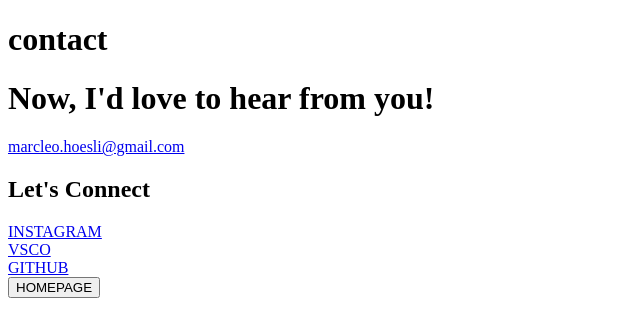
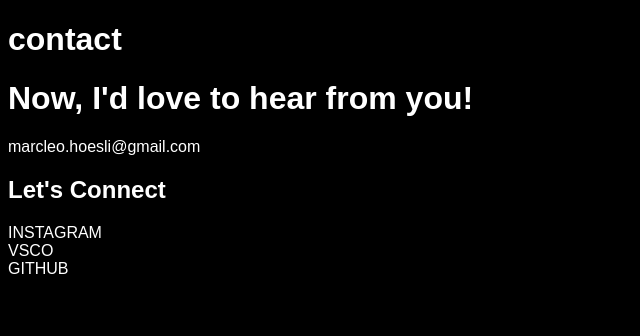
Before and after one commit to callmemarcleo/personalpage, an Angular app in the folder frontend/: page /contact in a window 1280 px wide. Shown: the top 336 px of the page, without its empty margins (0-640 px from the left). Built offline with nearby package versions, Linux system fonts and the light colour scheme.

Commit message:
CSS Grundstruktur

```diff
--- a/frontend/src/app/components/contact/contact.component.css
+++ b/frontend/src/app/components/contact/contact.component.css
@@ -0,0 +1,5 @@
+
+a {
+    text-decoration: none;
+    color: inherit;
+  }
--- a/frontend/src/app/components/contact/contact.component.html
+++ b/frontend/src/app/components/contact/contact.component.html
@@ -1,11 +1,11 @@
 
-<div class="container1">
+<div class="container">
     <div class="contact_logo_container">
         <div><h1>contact</h1></div>
     </div>
 </div>
 
-<div class="container2">
+<div class="container">
     <div class="contact_container">
         <div>
             <h1>Now, I'd love to hear from you!</h1>
@@ -14,7 +14,7 @@
     </div>
 </div>
 
-<div class="container3">
+<div class="container">
     <div class="link_container">
         <h2>Let's Connect</h2>
         <div class="linktext"> <a href="https://www.instagram.com/moremarcleo">INSTAGRAM</a></div>
@@ -22,10 +22,3 @@
         <div class="linktext"> <a href="https://github.com/callmemarcleo">GITHUB</a></div>
     </div>
 </div>
-
-
-<div class="container4">
-    <div class="hompagebutton_container">
-        <div><button>HOMEPAGE</button></div>
-    </div>
-</div>
--- a/frontend/src/app/components/landingpage/landingpage.component.html
+++ b/frontend/src/app/components/landingpage/landingpage.component.html
@@ -0,0 +1,6 @@
+<div class="container">
+    <div class="welcome_container">
+        <h1>WELCOME, TO MY PORFOLIO!</h1>
+        <p>Mein Name ist Marc Hösli. Ich bin Student an der Berner Fachhochschule.</p>
+    </div>
+</div>
--- a/frontend/src/styles.css
+++ b/frontend/src/styles.css
@@ -1 +1,7 @@
 /* You can add global styles to this file, and also import other style files */
+body {
+    font-family: 'Montserrat', sans-serif;
+    background-color: #000;
+    color: #fff;
+    /* Weitere globale Stile hier hinzufügen */
+  }
```
